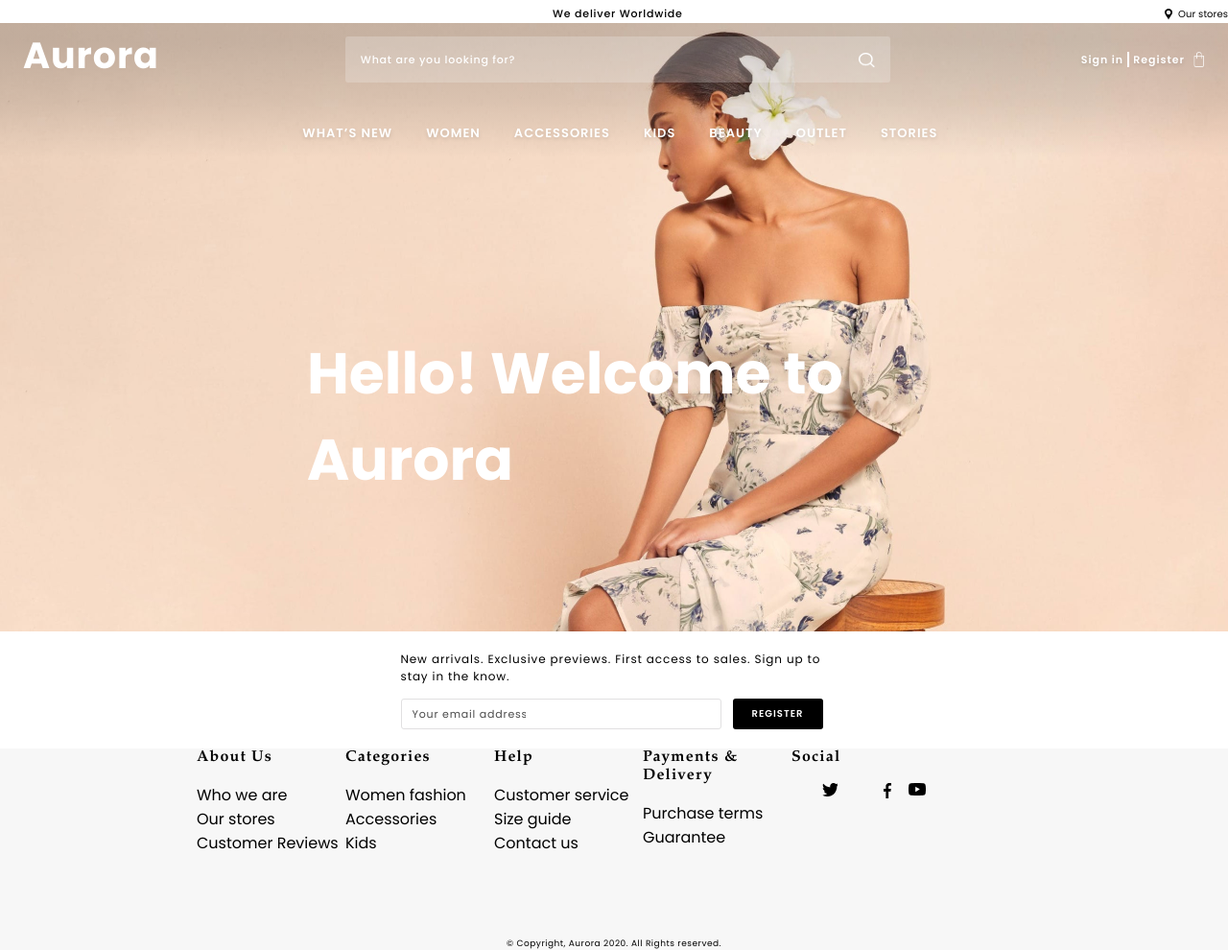
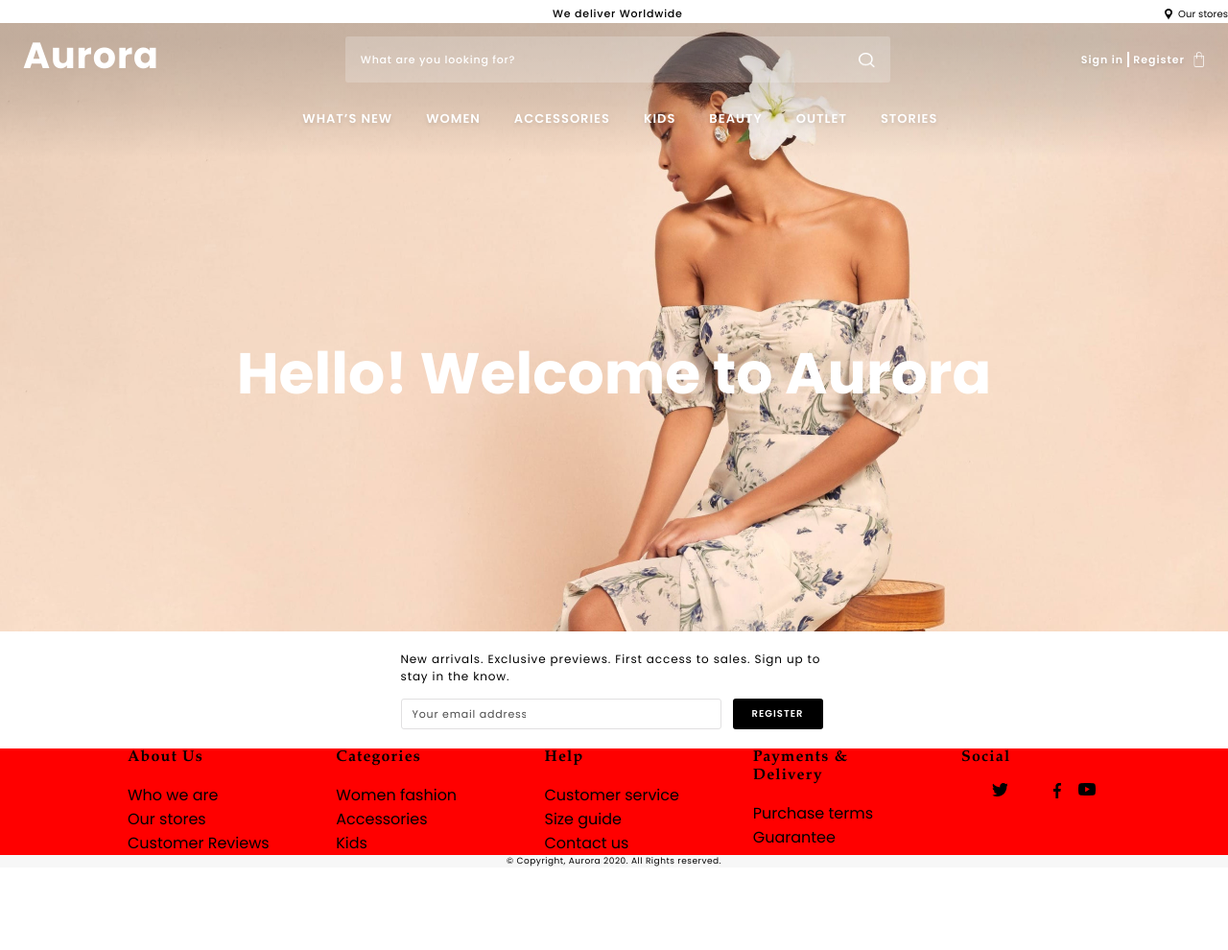
Before and after one commit to demetrioverba/Aurora_traineeTest, a website built with webpack: page src/index.html in a window 1280 px wide. Shown: the whole page at 96% size. After the commit the page ends 904 px from the top, so only its background shows below. Built offline with nearby package versions, Linux system fonts and the light colour scheme; files whose address does not match are found by name.

Commit message:
first commit

```diff
--- a/src/style/hover.scss
+++ b/src/style/hover.scss
@@ -21,10 +21,7 @@ img {
   max-width: 100%;
   height: auto;
 }
-// div{
-//   padding: 0;
-//   margin: 0;
-// }
+
  html{
     box-sizing: border-box;
   }
--- a/src/style/index.scss
+++ b/src/style/index.scss
@@ -62,6 +62,7 @@
       border-left: 2px solid $main-color
     }
     .header_menu-input{
+
       border-radius: 3px 0px 0px 3px;
       border: 1px solid #E1E0E1;
       background: rgba(247, 247, 247, 0.24);
@@ -87,6 +88,8 @@
   }
 }
 .header_menu{
+  width: 100%;
+  min-width: 220px;
   padding: 0 auto;
   text-align: center;
 }
@@ -95,11 +98,11 @@
   height: 68px;
   text-align: center;
   //align-items: center;
-  overflow: hidden;
+  //overflow: hidden;
    li {
     list-style-type: none;
     float: left;
-    padding: 15px;
+    padding: 0px 15px;
     a {
       text-align: center;
       text-decoration: none;
@@ -117,7 +120,10 @@
   }
 }
 .header_menu-input{
-  width: 568px;
+  flex: 1 1 auto;
+  width: 100%;
+  max-width: 568px;
+  min-width: 0;
   height: 48px;
   margin-right: 0px;
   padding: 0px 16px;
@@ -181,7 +187,8 @@
 .header_wrapper{
   display: grid;
   grid-template-columns: auto auto auto;
-  grid-gap: 0px;
+  grid-gap: 10px;
+  text-align: center;
 
   justify-content: space-between;
   padding: 0px;
@@ -227,39 +234,45 @@
 
 /* BOTTOM-MENU - START */
 
+.footer {
+  //padding: 0px 200px 0px 200px;
+  background: red;
+
+}
 .contInfo{
-  height: 197px;
-  margin-left: 0px;
-  margin-right: 0px;
-  padding: 0px;
+  //height: 197px;
+  margin-right: 10%;
+  margin-left: 10%;
   display: flex;
   flex-wrap: wrap;
+  justify-content: space-between;
+
+
+}
+.footer__menu {
+  width: 150px;
+  margin-left: 5px;
+  list-style-type: none;
+  padding-right: 0px;
 }
 .footer__menu-header {
-  left: 0%;
-  right: 52.05%;
-  top: calc(50% - 19px/2 - 43px);
   font-family: Garamond;
-  font-style: normal;
   font-weight: bold;
   font-size: 16px;
-  line-height: 19px;
+  //line-height: 19px;
   letter-spacing: 1.16364px;
   color: $main-color;
   margin-bottom: 17px;
   margin-top: 0%;
 }
 
-.footer__menu {
-  width: 150px;
-  margin-left: 5px;
-  list-style-type: none;
-  padding-right: 0px;
-}
-.footer {
-  padding: 0px 200px 0px 200px;
-  background: #F7F7F7;
-}
+
+
+
+
+
+
+
 .insta{
   float: left;
   margin: 0px;
@@ -396,13 +409,13 @@
 /*HELLO - START*/
 
 .hello_text{
-  height: 90px;
-  padding: 180px 326px 346px 320px;
+  padding-top: 180px;
   font-family: Poppins;
   font-style: normal;
   font-weight: 700;
   font-size: 60px;
   line-height: 90px;
+  text-align: center;
   color: $sub-color;
 }
 
@@ -430,36 +443,31 @@
 
 
 /*MEDIA*/
-@media screen and (max-width: 1050px){
-  .header_menu-input{
-    width: 468px;
-    //display: none;
-  }
+
+
+ @media screen and (max-width: 300px){
    .navbar{
      display: none;
+   }
+   .header_menu-input{
+     //width: 100%;
    }
 
  }
 
+
+ /*
  @media screen and (max-width: 880px){
-  .header_menu-input{
-    width: 368px;
-    //display: none;
-  }
    .navbar{
      display: none;
    }
-
  }
  @media screen and (max-width: 790px){
-  .header_menu-input{
-    width: 268px;
      //display: none;
-  }
+
    .navbar{
      display: none;
    }
-
  }
  @media screen and (max-width: 710px){
    .header_menu-input, .header_menu-submit, .navbar, .hello_text{
@@ -469,3 +477,4 @@
      //max-width: 375px;
    }
  }
+ */
```
Also changed, not shown: src/index.html (+1 -3 lines). Lines whose indentation alone changed are shown as unchanged.
